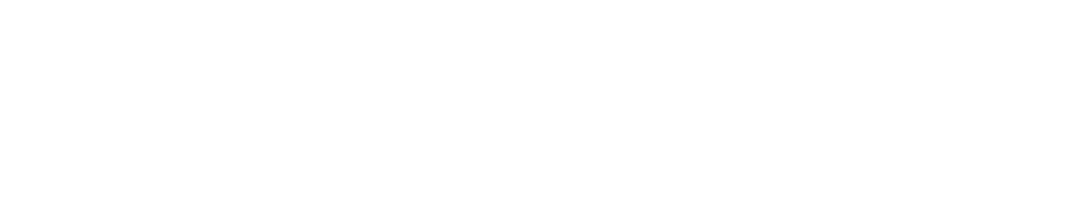
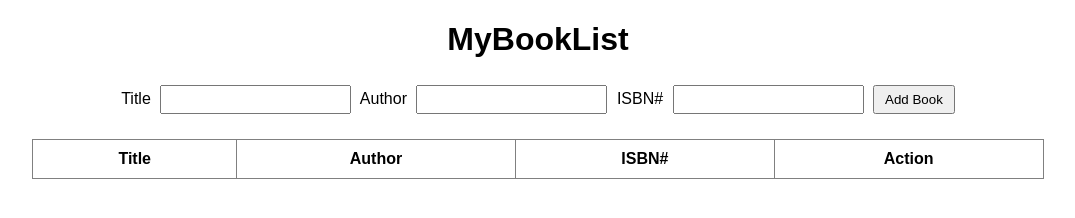
Before and after one commit to acciojob/book-list-Adityanpx, a website: page main.html in a window 1280 px wide. Shown: the whole page, without its empty margins (102-1177 px from the left). Drawn offline with Linux system fonts and the light colour scheme.

Commit message:
created a submission

```diff
--- a/main.html
+++ b/main.html
@@ -1,16 +1,34 @@
 <!DOCTYPE html>
-
 <html>
-
 <head>
 	<link rel="stylesheet" href="styles.css">
 </head>
+<body>
+	<h1>MyBookList</h1>
+	<div class="form-group">
+		<label>Title</label>
+		<input type="text" id="title"/>
+		<label>Author</label>
+		<input type="text" id="author"/>
+		<label>ISBN#</label>
+		<input type="text" id="isbn"/>
+		<button id="submit">Add Book</button>
+	</div>
 
-<body>
-	<!-- the entire body must be written by student -->
-    <script type="text/javascript" src="./script.js">
-</script>
+	<table class="table" border="1">
+		<thead>
+			<tr>
+				<th>Title</th>
+				<th>Author</th>
+				<th>ISBN#</th>
+				<th>Action</th>
+			</tr>
+		</thead>
+		<tbody id="book-list">
+			<!-- Books will appear here -->
+		</tbody>
+	</table>
 
+	<script type="text/javascript" src="./script.js"></script>
 </body>
-
 </html>
--- a/script.js
+++ b/script.js
@@ -1 +1,31 @@
 //your JS code here. If required.
+document.getElementById("submit").addEventListener("click", function (){
+	const title= document.getElementById("title").value;
+	const author= document.getElementById("author").value;
+	const isbn = document.getElementById("isbn").value;
+
+	if(!title || !author || !isbn){
+		alert("please fill all the details");
+		return;
+	}
+
+	const table = document.getElementById("book-list");
+
+	const row = document.createElement("tr");
+	row.innerHTML= `<td>${title}</td>
+	<td>${author}</td>
+	<td>${isbn}</td>
+	<td><button class="delete">X</button></td>`
+
+	table.appendChild(row)
+	document.getElementById("title").value = '';
+	document.getElementById("author").value = '';
+
+	document.getElementById("isbn").value = '';
+})
+
+document.getElementById("book-list").addEventListener("click",function(event){
+	if(event.target.classList.contains("delete")){
+		event.target.closest("tr").remove();
+	}
+})
--- a/styles.css
+++ b/styles.css
@@ -1 +1,32 @@
 /*  your css code here. If applicable */
+
+body {
+	font-family: Arial, sans-serif;
+	text-align: center;
+	margin-top: 20px;
+}
+
+.form-group {
+	margin-bottom: 20px;
+}
+
+input {
+	margin: 5px;
+	padding: 5px;
+}
+
+button {
+	padding: 5px 10px;
+	cursor: pointer;
+}
+
+table {
+	width: 80%;
+	margin: 0 auto;
+	border-collapse: collapse;
+}
+
+th, td {
+	padding: 10px;
+	text-align: center;
+}
```
